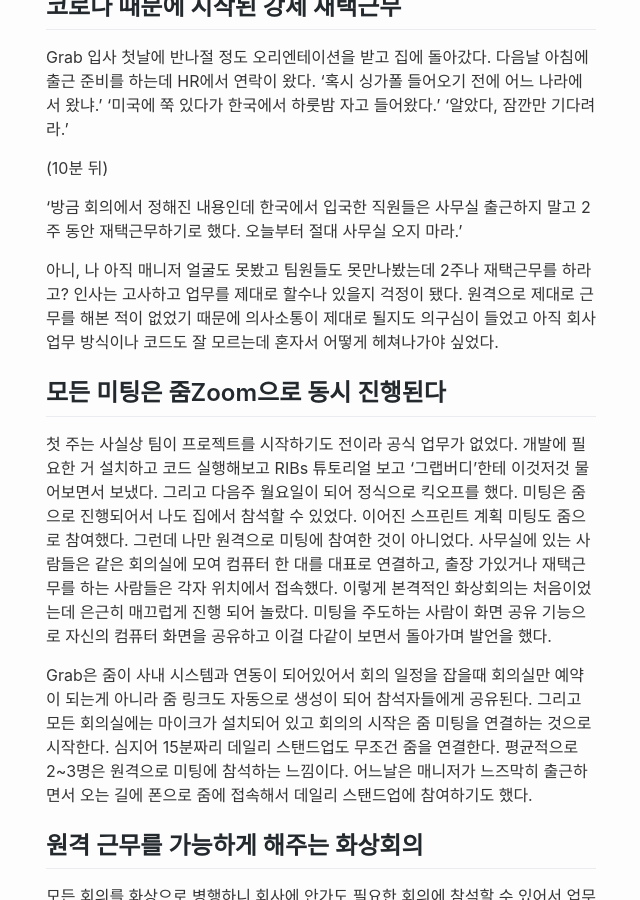
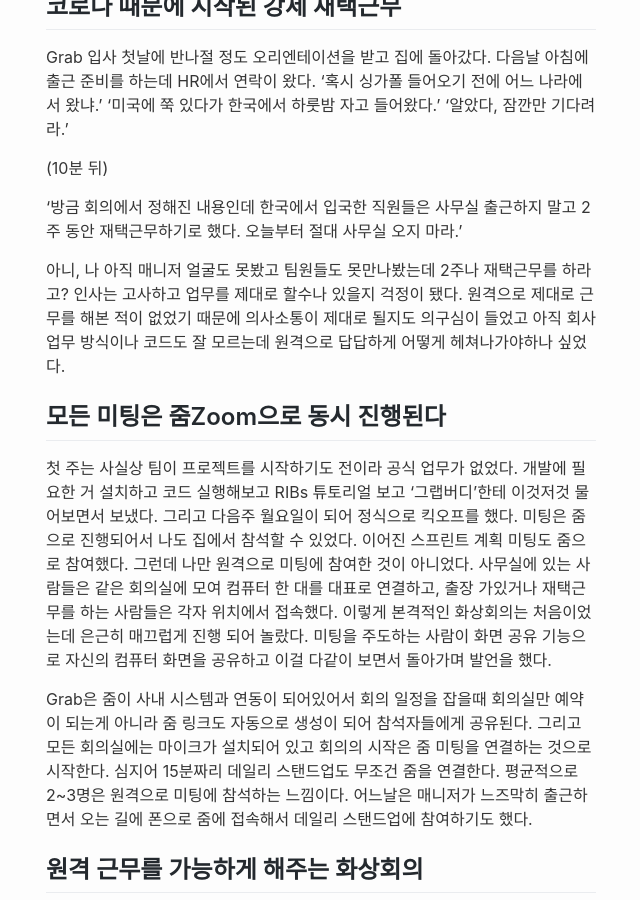
Before and after one commit to nsoojin/nsoojin.github.io, a Jekyll site: the page built from _posts/2020-03-15-wfh.md, in a window 1280 px wide and 900 px high, scrolled down 390 px. Shown: the whole window, without its empty margins (319-959 px from the left). Built offline with Jekyll 4.4.1, drawn with Linux system fonts in a browser that asks for light colours; comment, search, counter and statistics services are not loaded.

Commit message:
Update 2020-03-15-wfh.md

```diff
--- a/_posts/2020-03-15-wfh.md
+++ b/_posts/2020-03-15-wfh.md
@@ -19,7 +19,7 @@
 
 '방금 회의에서 정해진 내용인데 한국에서 입국한 직원들은 사무실 출근하지 말고 2주 동안 재택근무하기로 했다. 오늘부터 절대 사무실 오지 마라.'
 
-아니, 나 아직 매니저 얼굴도 못봤고 팀원들도 못만나봤는데 2주나 재택근무를 하라고? 인사는 고사하고 업무를 제대로 할수나 있을지 걱정이 됐다. 원격으로 제대로 근무를 해본 적이 없었기 때문에 의사소통이 제대로 될지도 의구심이 들었고 아직 회사 업무 방식이나 코드도 잘 모르는데 혼자서 어떻게 헤쳐나가야 싶었다.
+아니, 나 아직 매니저 얼굴도 못봤고 팀원들도 못만나봤는데 2주나 재택근무를 하라고? 인사는 고사하고 업무를 제대로 할수나 있을지 걱정이 됐다. 원격으로 제대로 근무를 해본 적이 없었기 때문에 의사소통이 제대로 될지도 의구심이 들었고 아직 회사 업무 방식이나 코드도 잘 모르는데 원격으로 답답하게 어떻게 헤쳐나가야하나 싶었다.
 
 ## 모든 미팅은 줌Zoom으로 동시 진행된다
 첫 주는 사실상 팀이 프로젝트를 시작하기도 전이라 공식 업무가 없었다. 개발에 필요한 거 설치하고 코드 실행해보고 RIBs 튜토리얼 보고 ‘그랩버디’한테 이것저것 물어보면서 보냈다. 그리고 다음주 월요일이 되어 정식으로 킥오프를 했다. 미팅은 줌으로 진행되어서 나도 집에서 참석할 수 있었다. 이어진 스프린트 계획 미팅도 줌으로 참여했다. 그런데 나만 원격으로 미팅에 참여한 것이 아니었다. 사무실에 있는 사람들은 같은 회의실에 모여 컴퓨터 한 대를 대표로 연결하고, 출장 가있거나 재택근무를 하는 사람들은 각자 위치에서 접속했다. 이렇게 본격적인 화상회의는 처음이었는데 은근히 매끄럽게 진행 되어 놀랐다. 미팅을 주도하는 사람이 화면 공유 기능으로 자신의 컴퓨터 화면을 공유하고 이걸 다같이 보면서 돌아가며 발언을 했다.
```
